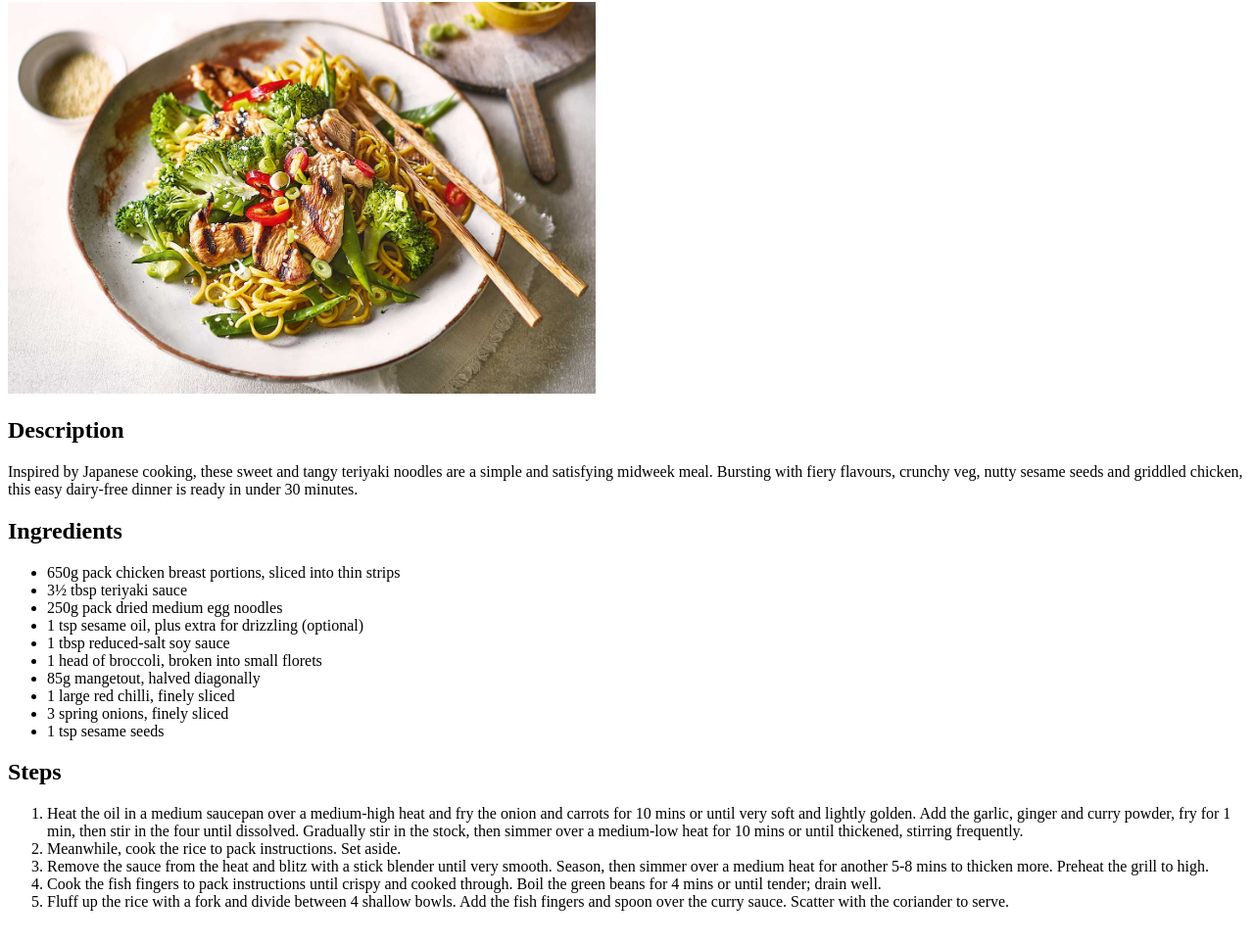
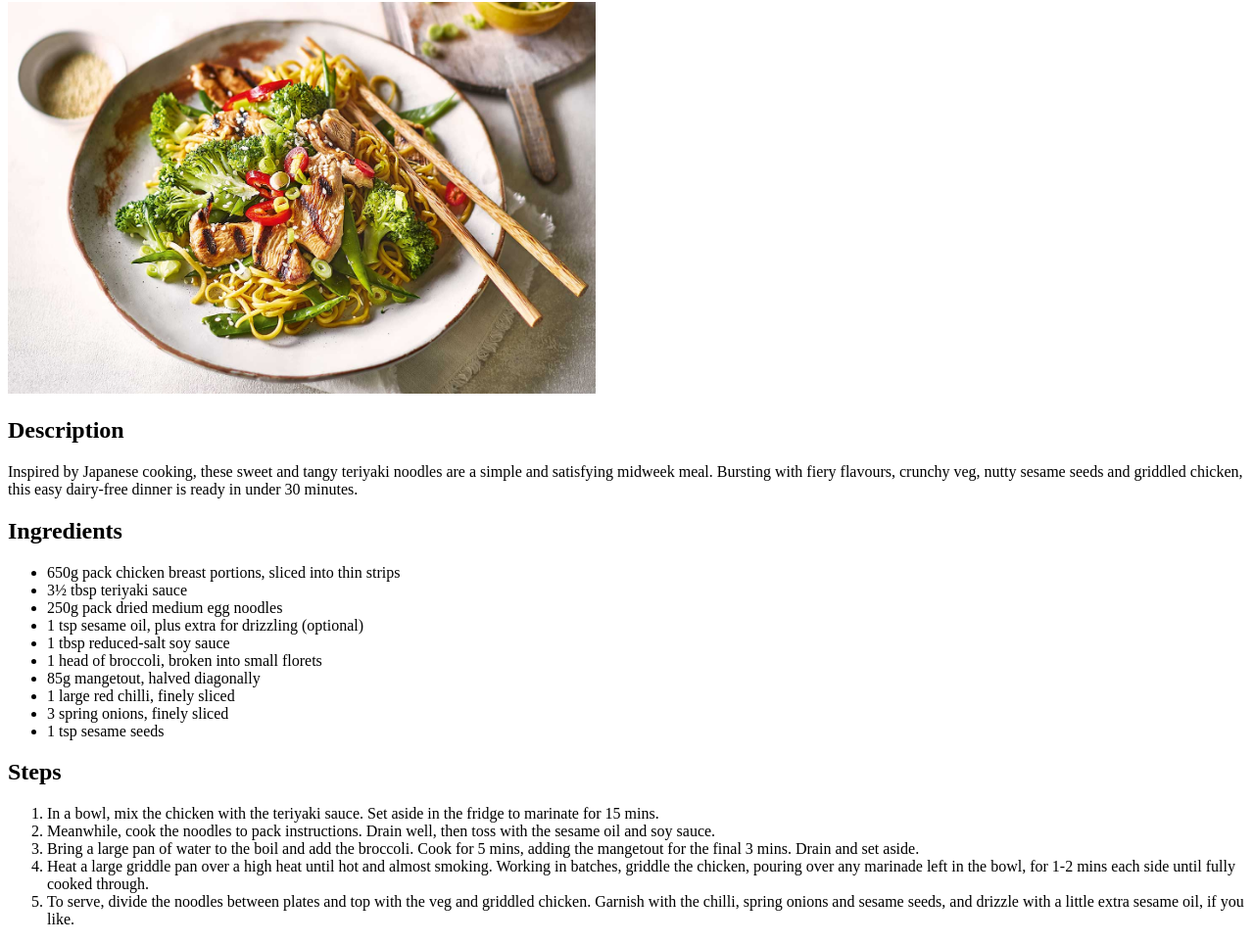
Before and after one commit to jessieanslow-ops/odin-recipes, a plain HTML site: page recipes/teriyakinoodles.html in a window 1280 px wide. Shown: the part 104-1068 px from the top of the page at 98% size. Drawn offline with Linux system fonts and the light colour scheme.

```diff
--- a/recipes/teriyakinoodles.html
+++ b/recipes/teriyakinoodles.html
@@ -37,13 +37,12 @@
     </ul>
 
     <h2>Steps</h2>
-
     <ol>
-        <li>Heat the oil in a medium saucepan over a medium-high heat and fry the onion and carrots for 10 mins or until very soft and lightly golden. Add the garlic, ginger and curry powder, fry for 1 min, then stir in the four until dissolved. Gradually stir in the stock, then simmer over a medium-low heat for 10 mins or until thickened, stirring frequently.</li>
-        <li>Meanwhile, cook the rice to pack instructions. Set aside.</li>
-        <li>Remove the sauce from the heat and blitz with a stick blender until very smooth. Season, then simmer over a medium heat for another 5-8 mins to thicken more. Preheat the grill to high.</li>
-        <li>Cook the fish fingers to pack instructions until crispy and cooked through. Boil the green beans for 4 mins or until tender; drain well.</li>
-        <li>Fluff up the rice with a fork and divide between 4 shallow bowls. Add the fish fingers and spoon over the curry sauce. Scatter with the coriander to serve.</li>
+        <li>In a bowl, mix the chicken with the teriyaki sauce. Set aside in the fridge to marinate for 15 mins.</li>
+        <li>Meanwhile, cook the noodles to pack instructions. Drain well, then toss with the sesame oil and soy sauce.</li>
+        <li>Bring a large pan of water to the boil and add the broccoli. Cook for 5 mins, adding the mangetout for the final 3 mins. Drain and set aside.</li>
+        <li>Heat a large griddle pan over a high heat until hot and almost smoking. Working in batches, griddle the chicken, pouring over any marinade left in the bowl, for 1-2 mins each side until fully cooked through.</li>
+        <li>To serve, divide the noodles between plates and top with the veg and griddled chicken. Garnish with the chilli, spring onions and sesame seeds, and drizzle with a little extra sesame oil, if you like.</li>
     </ol>
 </body>
 </html>
```
